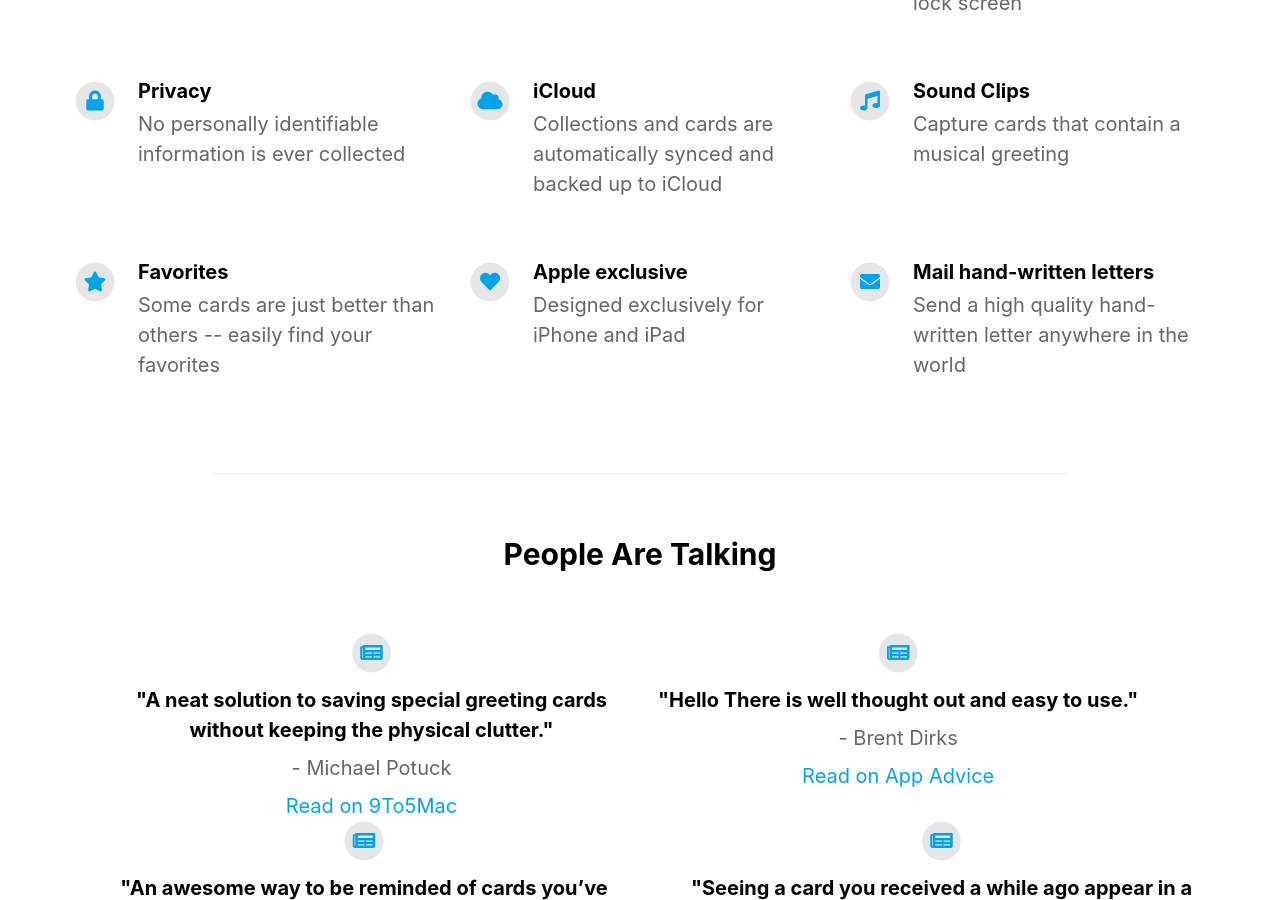
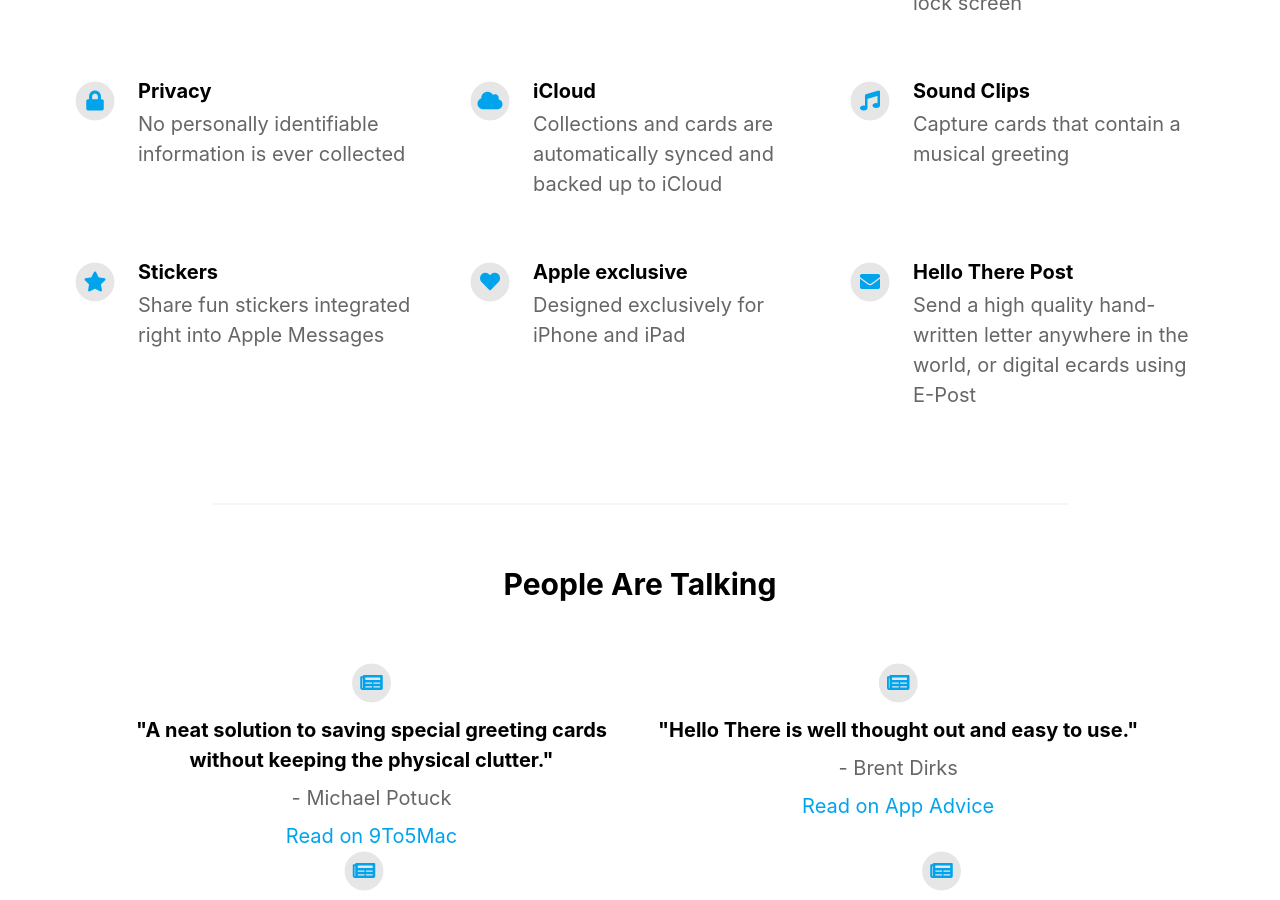
Before and after one commit to thatvirtualboy/hellothere, a Jekyll site: the page built from index.html, in a window 1280 px wide and 900 px high, scrolled down 1184 px. Built offline with Jekyll 4.4.1, drawn with Linux system fonts in a browser that asks for light colours; nearby versions of some CDN libraries.

Commit message:
Update _config.yml

```diff
--- a/_config.yml
+++ b/_config.yml
@@ -59,16 +59,16 @@ features                                  :
     description                           : Capture cards that contain a musical greeting
     fontawesome_icon_name                 : music
 
-  - title                                 : Favorites
-    description                           : Some cards are just better than others -- easily find your favorites
+  - title                                 : Stickers
+    description                           : Share fun stickers integrated right into Apple Messages
     fontawesome_icon_name                 : star
 
   - title                                 : Apple exclusive
     description                           : Designed exclusively for iPhone and iPad
     fontawesome_icon_name                 : heart
 
-  - title                                 : Mail hand-written letters
-    description                           : Send a high quality hand-written letter anywhere in the world
+  - title                                 : Hello There Post
+    description                           : Send a high quality hand-written letter anywhere in the world, or digital ecards using E-Post
     fontawesome_icon_name                 : envelope
 
   - title                                 : # New Feature Title
```
